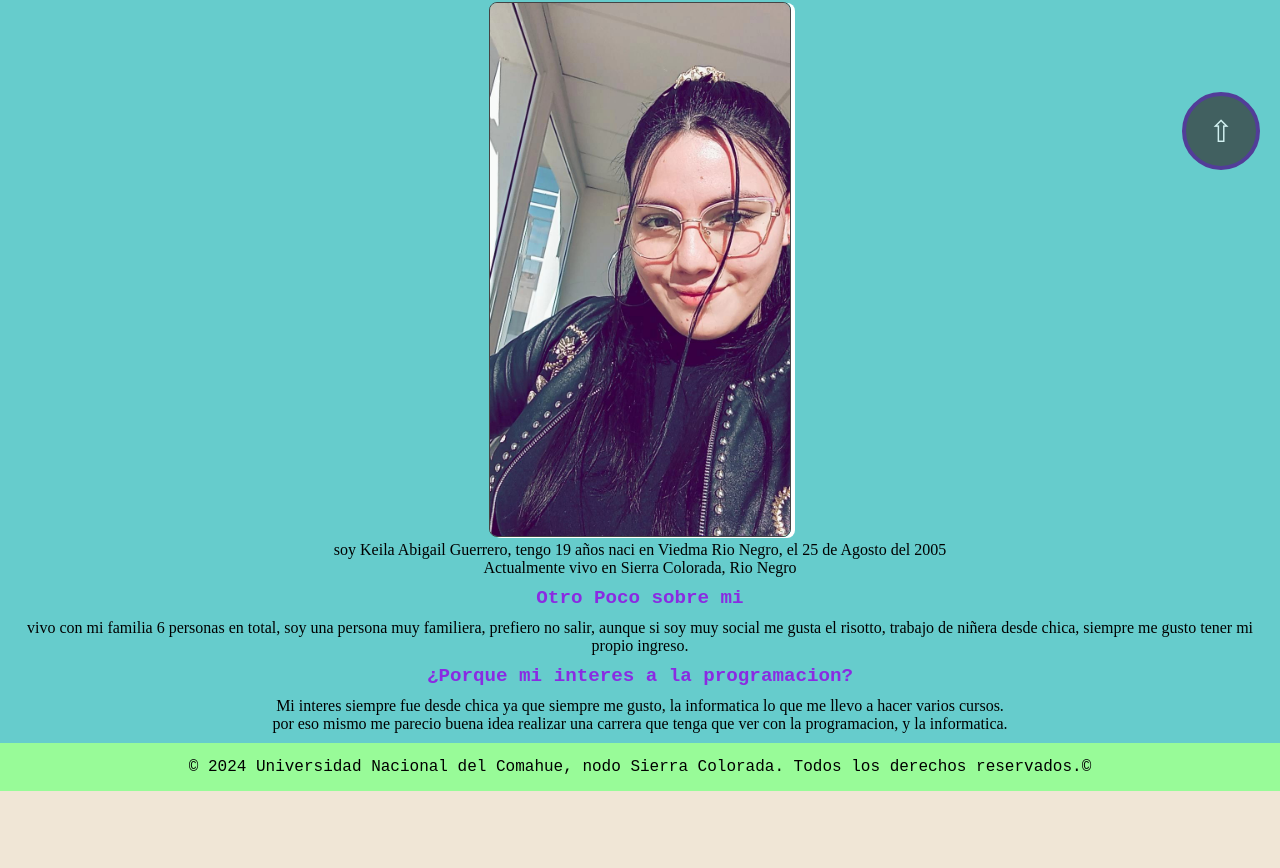
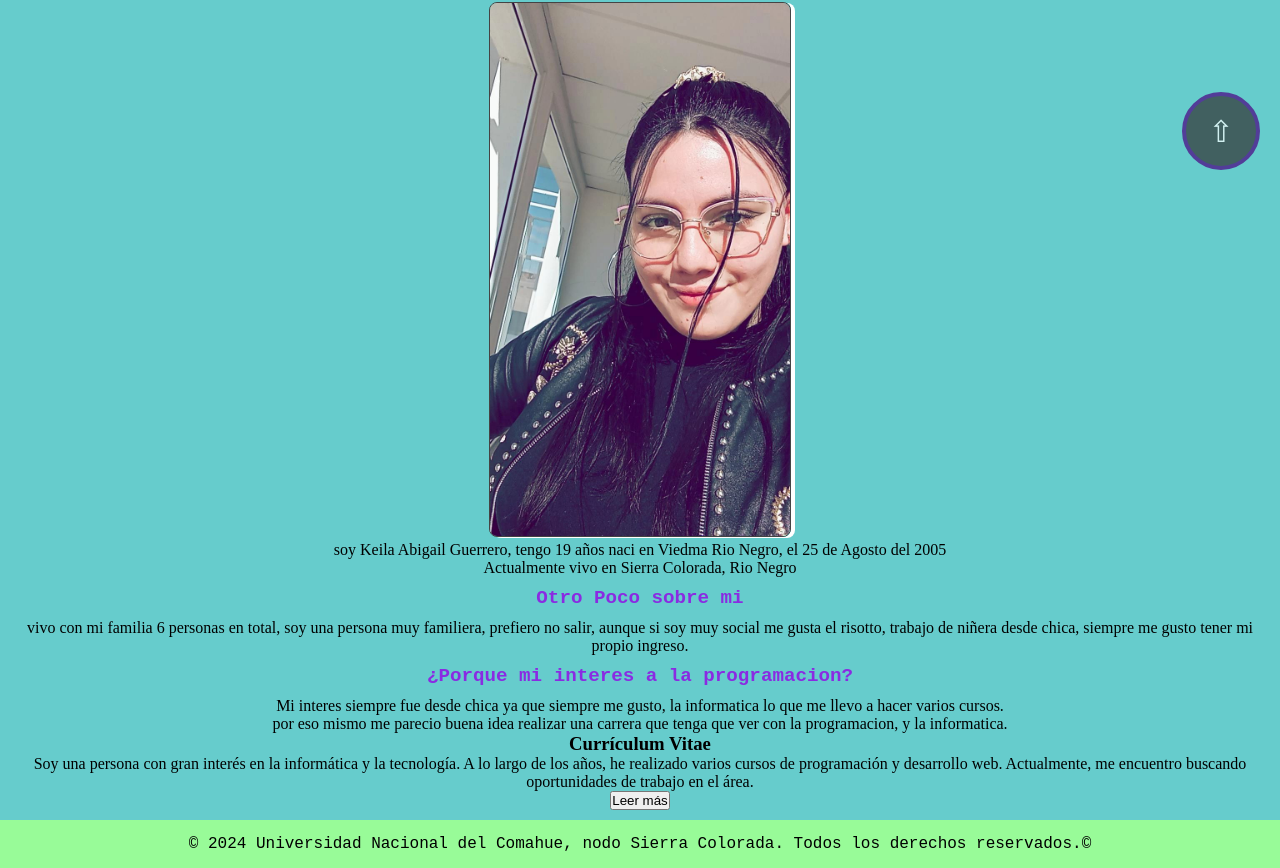
Before and after one commit to keila-19/repolaboratorioKeila, a plain HTML site: page acercade.html in a window 1280 px wide. Shown: the part 610-1478 px from the top of the page. Before the commit the page ends 1401 px from the top, so only its background shows below. Drawn offline with Linux system fonts and the light colour scheme.

Commit message:
Update acercade.html

```diff
--- a/acercade.html
+++ b/acercade.html
@@ -53,6 +53,12 @@
 
                 <p>Mi interes siempre fue desde chica ya que siempre me gusto, la informatica lo que me llevo a hacer varios cursos.</p>
                 <p>por eso mismo me parecio buena idea realizar una carrera que tenga que ver con la programacion, y la informatica.</p>
+            <section class="cv-section">
+                    <h3>Currículum Vitae</h3>
+                    <p id="cv-abreviado">
+                        Soy una persona con gran interés en la informática y la tecnología. A lo largo de los años, he realizado varios cursos de programación y desarrollo web. Actualmente, me encuentro buscando oportunidades de trabajo en el área. <span id="cv-revelado" style="display:none;">He trabajado en diversos proyectos freelance, donde he desarrollado aplicaciones web, sitios dinámicos, y aplicaciones móviles. Mis habilidades incluyen HTML, CSS, JavaScript, y PHP. Además, he participado en eventos y hackathons relacionados con la programación.</span>
+                    </p>
+                    <button id="leerMasBtn" onclick="mostrarCV()">Leer más</button>
             </article>
         </section>
     </main>
@@ -61,5 +67,6 @@
         <p>&copy; 2024 Universidad Nacional del Comahue, nodo Sierra Colorada. Todos los derechos reservados.©</p>
     </footer>
     <a href="#" class="back-to-top" id="backToTop">&#8679;</a>
+     <script src="script.js"></script>
 </body>
 </html>
```
